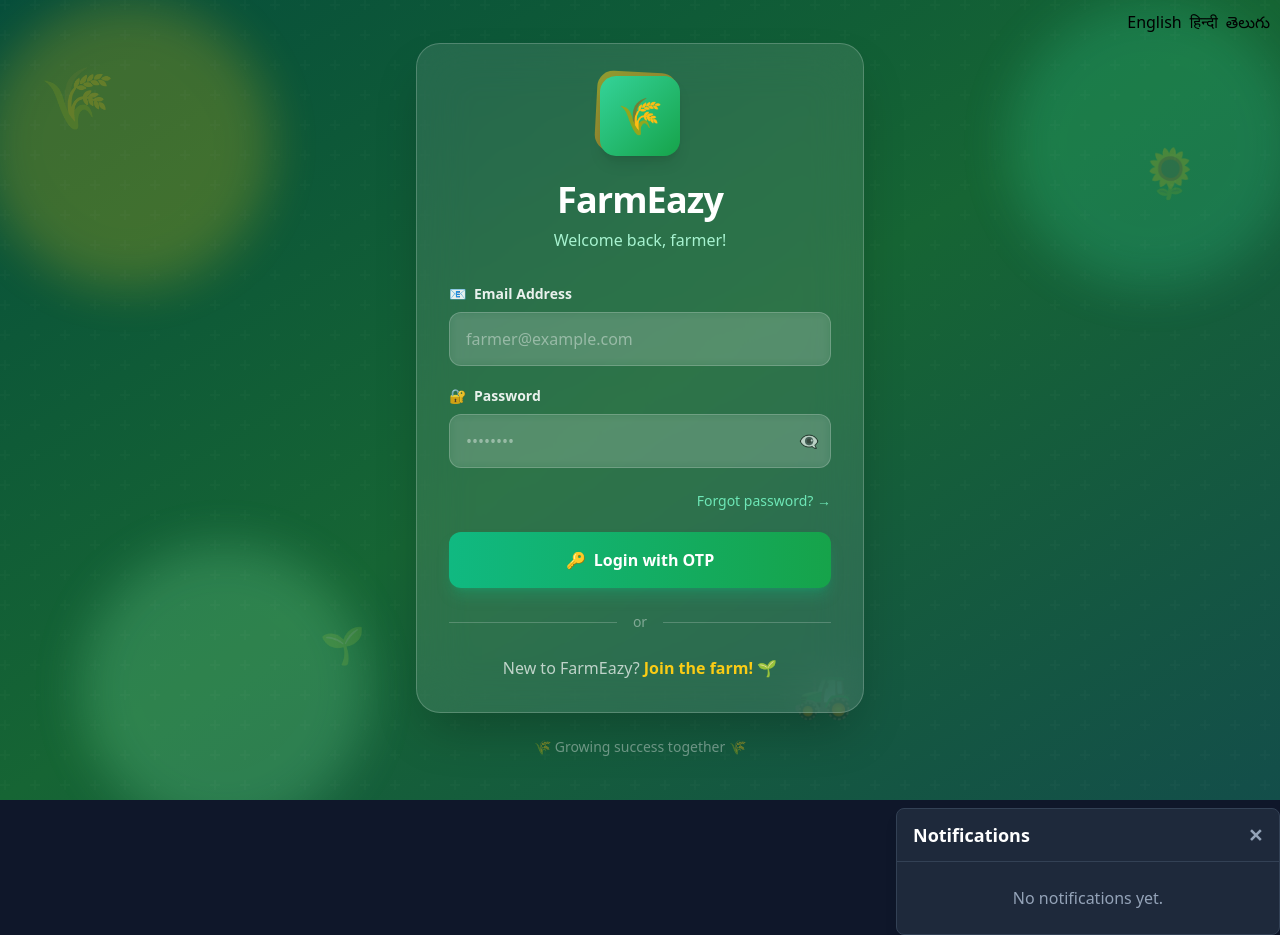
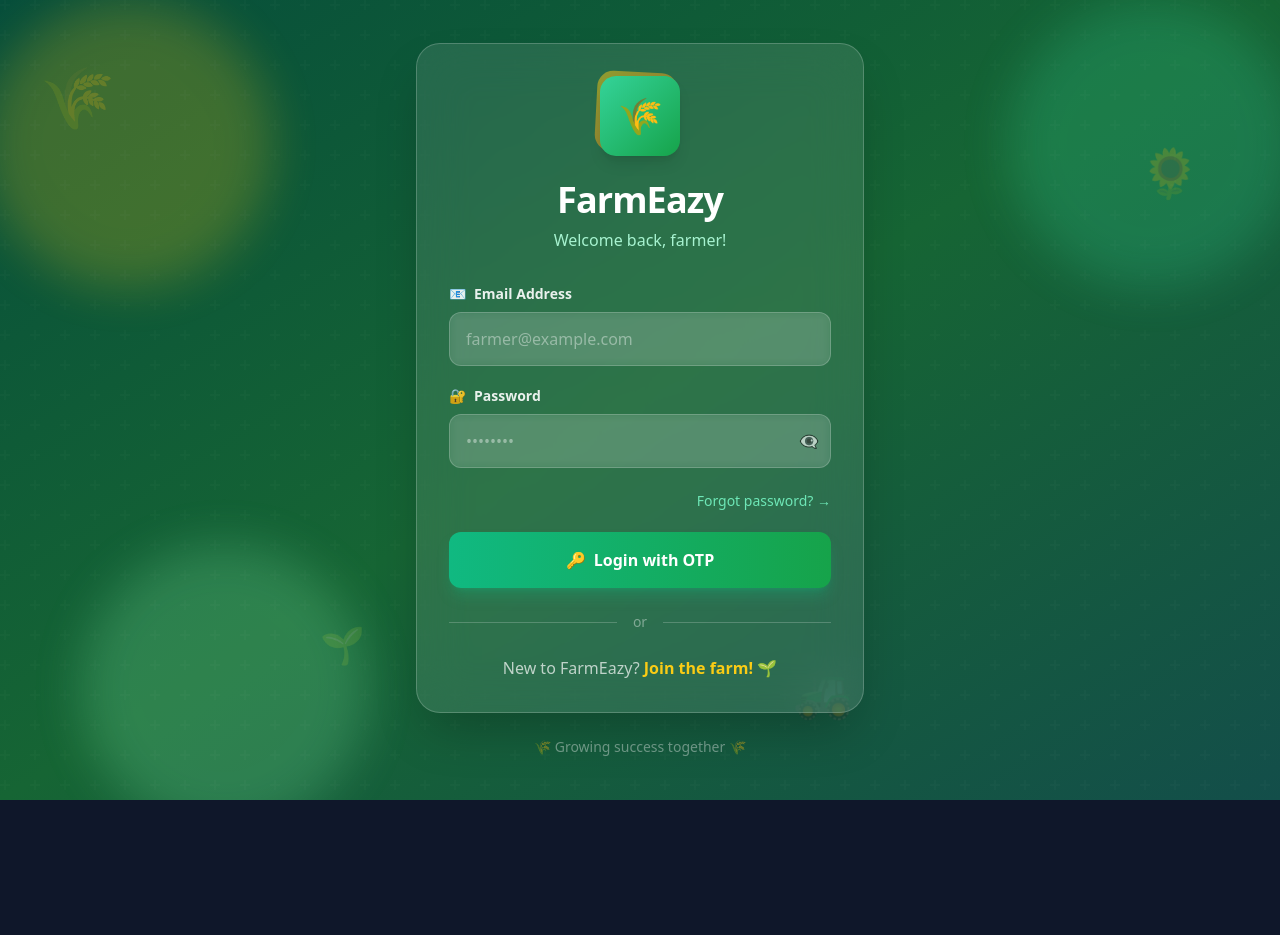
Before and after one commit to Kranthireddy03/farm-eazy-frontend, a React (Vite) app: page /login in a window 1280 px wide. After the commit the page ends 800 px from the top, so only its background shows below. Built offline with nearby package versions, Linux system fonts and the light colour scheme.

Commit message:
Rebuild with OTP, remove LanguageSwitcher and NotificationCenter

```diff
--- a/src/App.jsx
+++ b/src/App.jsx
@@ -1,19 +1,5 @@
-import { useTranslation } from 'react-i18next';
-// Global Language Switcher
-function LanguageSwitcher() {
-  const { i18n } = useTranslation();
-  const setLang = (lng) => {
-    i18n.changeLanguage(lng);
-    localStorage.setItem('language', lng);
-  };
-  return (
-    <div style={{ position: 'fixed', top: 10, right: 10, zIndex: 1000 }}>
-      <button className="btn btn-sm mr-2" onClick={() => setLang('en')}>English</button>
-      <button className="btn btn-sm mr-2" onClick={() => setLang('hi')}>हिन्दी</button>
-      <button className="btn btn-sm" onClick={() => setLang('te')}>తెలుగు</button>
-    </div>
-  );
-}
+// Global Language Switcher - DISABLED
+// function LanguageSwitcher() { ... }
 import React from 'react';
 
 // Global Error Boundary
@@ -44,7 +30,7 @@ class ErrorBoundary extends React.Component {
     return this.props.children;
   }
 }
-import NotificationCenter from './components/NotificationCenter';
+// NotificationCenter removed
 /**
  * Root App Component
  *
@@ -146,8 +132,6 @@ function App() {
     <ErrorBoundary>
       <LoaderProvider>
         <CoinProvider>
-          <NotificationCenter />
-          <LanguageSwitcher />
           {showOnboarding && (
             <OnboardingTour onFinish={() => {
               setShowOnboarding(false);
--- a/src/config/api.js
+++ b/src/config/api.js
@@ -55,6 +55,10 @@ export const API_ENDPOINTS = {
   FORGOT_PASSWORD: `${API_BASE_URL}/auth/forgot-password`,
   RESET_PASSWORD: `${API_BASE_URL}/auth/reset-password`,
 
+  // OTP
+  REQUEST_OTP: `${API_BASE_URL}/otp/send`,
+  VERIFY_OTP: `${API_BASE_URL}/otp/verify`,
+
   // Farms
   GET_FARMS: `${API_BASE_URL}/farms`,
   GET_FARM_BY_ID: (id) => `${API_BASE_URL}/farms/${id}`,
```
Also changed, not shown: 121 other files (tests, documents, lock files or other folders).
